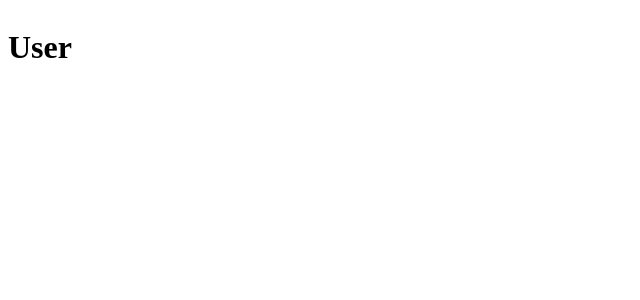
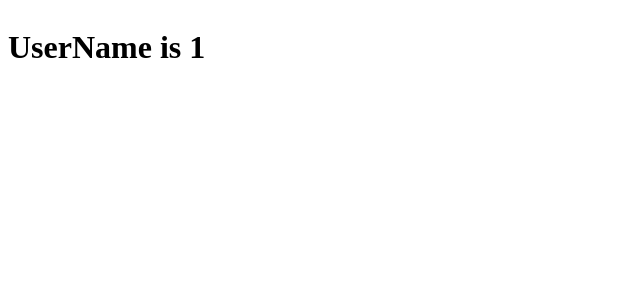
Before and after one commit to destiny5420/github-search, a React app: page /users/1/repos in a window 1280 px wide. Shown: the top 300 px of the page, without its empty margins (0-640 px from the left). Built offline with nearby package versions, Linux system fonts and the light colour scheme.

Commit message:
feat: fetch 資料後轉換 router 至 user page

```diff
--- a/src/pages/Detail/Detail.js
+++ b/src/pages/Detail/Detail.js
@@ -1,6 +1,8 @@
 import React from 'react'
 
 const Detail = () => {
+  console.log(`[DETAIL] re-render`)
+
   return <h1>Detail</h1>
 }
 
--- a/src/pages/Search/Search.js
+++ b/src/pages/Search/Search.js
@@ -2,23 +2,31 @@ import React, { useState, useEffect, useRef } from 'react'
 import Stack from '@mui/material/Stack'
 import TextField from '@mui/material/TextField'
 import Button from '@mui/material/Button'
+import { useNavigate } from 'react-router-dom'
 
 const Search = () => {
   const searchName = useRef('')
   const searchInputEl = useRef(null)
 
+  const navigate = useNavigate()
+
   async function fetchUserData(userName) {
-    const jsonData = await fetch(`https://api.github.com/users/${userName}`)
-    const data = await jsonData.json()
+    try {
+      const jsonData = await fetch(`https://api.github.com/users/${userName}`)
+      const data = await jsonData.json()
 
-    console.log(data)
+      console.log(data)
+      navigate(`/users/${searchName.current}/repos`)
+    } catch (error) {
+      throw new Error(`Get error while fetchUserData function, error message: `, error)
+    }
   }
 
   function handlerSearch() {
     fetchUserData(searchName.current)
   }
 
-  console.log(`re-render`)
+  console.log(`[SEARCH] re-render`)
 
   return (
     <>
--- a/src/pages/User/User.js
+++ b/src/pages/User/User.js
@@ -1,7 +1,12 @@
 import React from 'react'
+import { useParams } from 'react-router-dom'
 
 const User = () => {
-  return <h1>User</h1>
+  const { username } = useParams()
+
+  console.log(`[USER] re-render`)
+
+  return <h1>UserName is {username}</h1>
 }
 
 export default User
```
